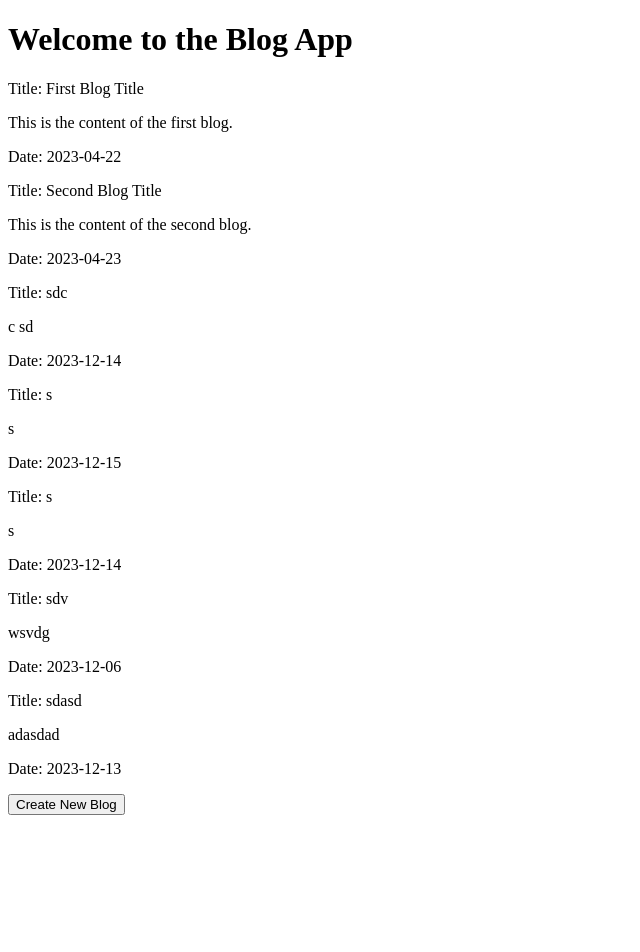
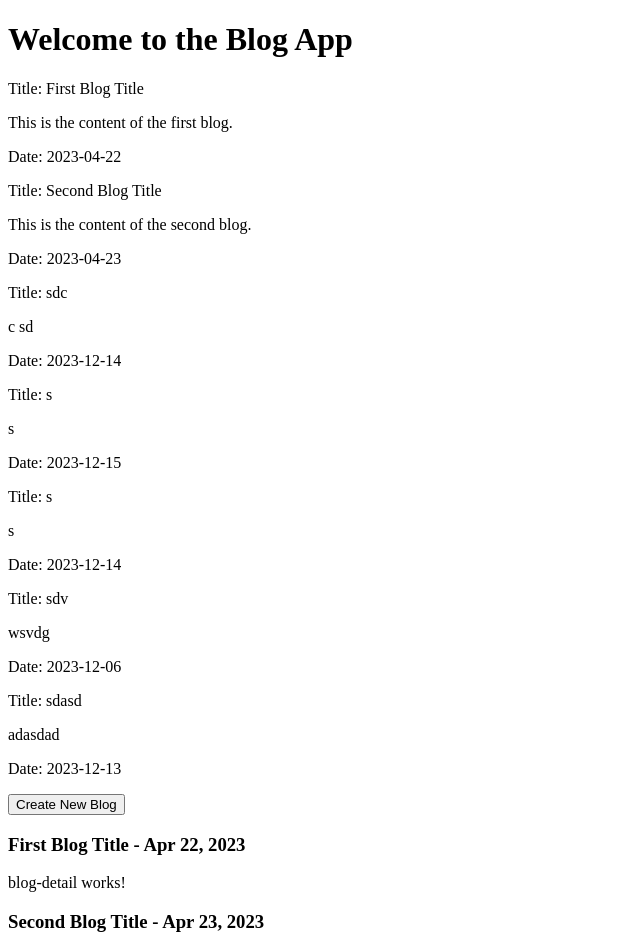
Before and after one commit to Andreaa-Dev/blog-angular, an Angular app: page / in a window 1280 px wide. Shown: the top 952 px of the page, without its empty margins (0-640 px from the left). Before the commit the page ends 823 px from the top, so only its background shows below. Built offline with nearby package versions, Linux system fonts and the light colour scheme; data requests are answered from the project's data file.

Commit message:
done fetch single blog

```diff
--- a/src/app/app.component.html
+++ b/src/app/app.component.html
@@ -12,22 +12,24 @@
   ></app-blog-create>
 
   <!-- Displaying a List of Blogs -->
-  <!-- <div *ngFor="let blog of blogs">
+  <div *ngFor="let blog of blogs">
     <h3 (click)="toggleBlogDetail(blog)">
       {{ blog.title }} - {{ blog.date | date }}
-    </h3> -->
-  <!-- Show/Hide Blog Detail -->
-  <!-- <div *ngIf="blog.showDetail"> -->
-  <!-- <app-blog-detail [blog]="blog"></app-blog-detail>
-      <button (click)="showEditForm(blog)">Edit</button>
-      <button (click)="deleteBlog(blog)">Delete</button> -->
+    </h3>
+    <!-- Show/Hide Blog Detail -->
+    <!-- <div *ngIf="blog.showDetail"> -->
 
-  <!-- Edit Blog Form -->
-  <!-- <app-blog-edit
+    <app-blog-detail [blog]="blog"></app-blog-detail>
+    <!-- <button (click)="showEditForm(blog)">Edit</button> -->
+    <!-- <button (click)="deleteBlog(blog)">Delete</button> -->
+
+    <!-- Edit Blog Form -->
+    <!-- <app-blog-edit
         *ngIf="blog.showEdit"
         [blog]="blog"
         (blogUpdated)="handleBlogUpdated($event)"
       ></app-blog-edit> -->
-  <!-- </div>
+    <!-- </div>
   </div> -->
+  </div>
 </div>
--- a/src/app/app.component.ts
+++ b/src/app/app.component.ts
@@ -10,7 +10,7 @@ import { Observable, tap } from 'rxjs';
 })
 export class AppComponent implements OnInit {
   blogs!: BlogRaw[];
-
+  blog!: BlogRaw;
   constructor(private blogService: BlogService) {}
 
   ngOnInit(): void {
@@ -57,4 +57,16 @@ export class AppComponent implements OnInit {
       },
     });
   }
+
+  // show blog detail
+  toggleBlogDetail(blog: BlogRaw) {
+    this.blogService.getBlog(blog.id).subscribe({
+      next: (v) => {
+        this.blog = v;
+      },
+      error: (e) => {
+        console.log(e);
+      },
+    });
+  }
 }
--- a/src/app/blog-list/blog-list.component.ts
+++ b/src/app/blog-list/blog-list.component.ts
@@ -1,6 +1,5 @@
 import { Component, Input } from '@angular/core';
 import { BlogRaw } from '../model/blog.model';
-import { Observable } from 'rxjs';
 
 @Component({
   selector: 'app-blog-list',
```
Also changed, not shown: src/app/blog-detail/blog-detail.component.ts (+5 -3 lines).
